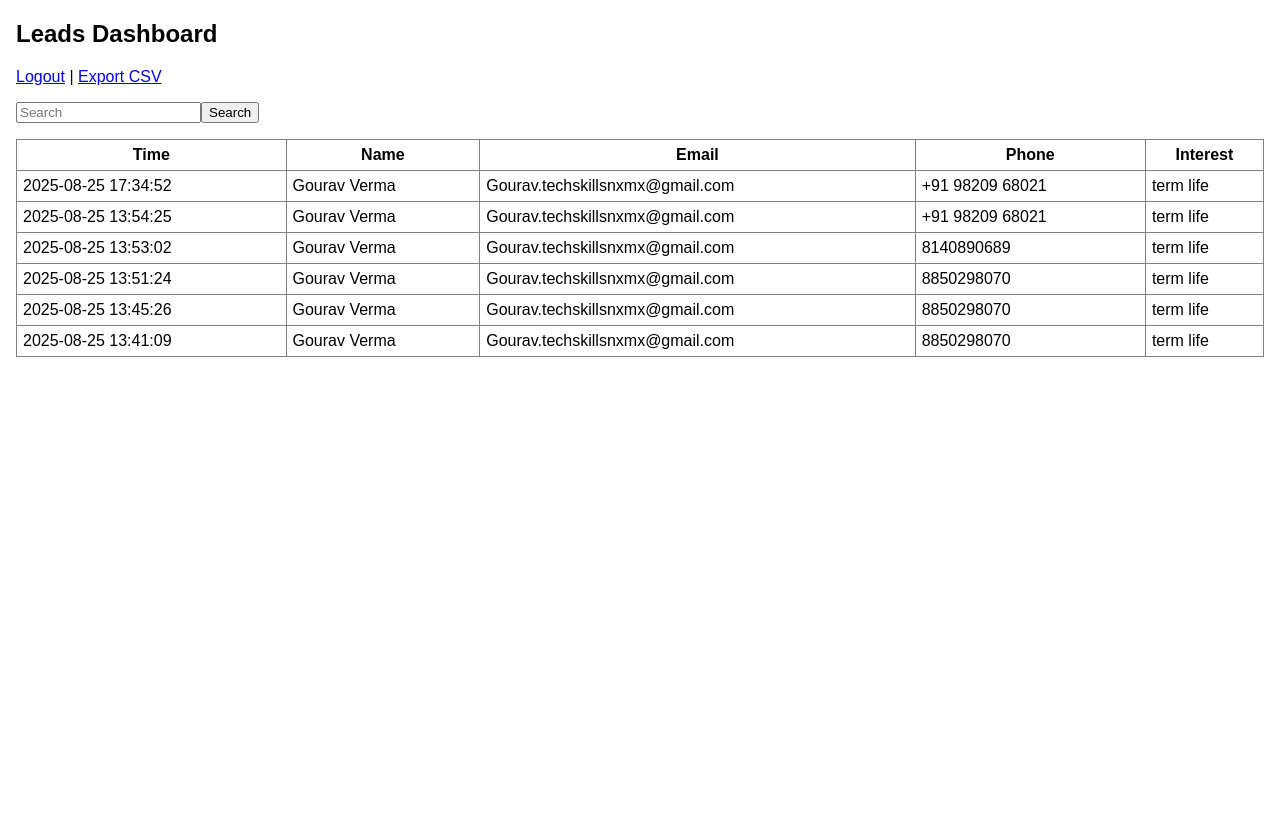
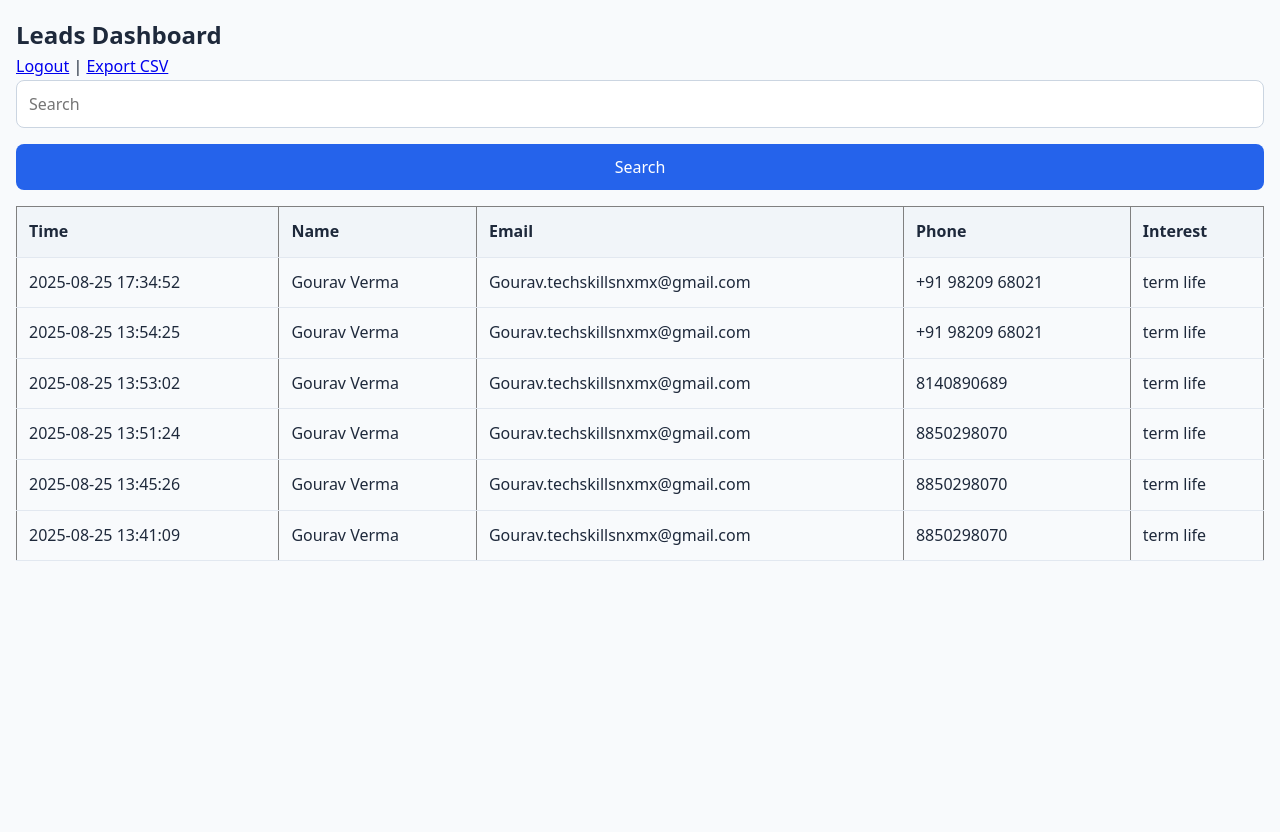
Before and after one commit to gouravtechskillsnxmx/Insurance_RAG_Chatbot, a Flask app: page /dashboard in a window 1280 px wide. Before the commit the page ends 357 px from the top, so only its background shows below. Run offline with Flask 3, Linux system fonts and the light colour scheme; the visitor is signed in with stand-in values (Sample User, id 1); data comes from the database, SQL or seed files in the repository.

Commit message:
Update dashboard.html

```diff
--- a/templates/dashboard.html
+++ b/templates/dashboard.html
@@ -1,4 +1,4 @@
-<!doctype html><html><head><meta charset="utf-8"><title>Dashboard</title></head><body style="font-family:Arial;margin:1rem;">
+<!doctype html><html><head><link rel="stylesheet" href="{{ url_for('static', filename='style.css') }}"> <meta charset="utf-8"><title>Dashboard</title></head><body style="font-family:Arial;margin:1rem;">
 <h2>Leads Dashboard</h2><p><a href="/logout">Logout</a> | <a href="/export">Export CSV</a></p>
 <form method="get"><input name="q" placeholder="Search" value="{{ q }}"><button type="submit">Search</button></form>
 <table border="1" cellpadding="6" cellspacing="0" style="border-collapse:collapse;margin-top:1rem;width:100%"><thead><tr><th>Time</th><th>Name</th><th>Email</th><th>Phone</th><th>Interest</th></tr></thead><tbody>{% for l in leads %}<tr><td>{{ l.created_at }}</td><td>{{ l.name or '-' }}</td><td>{{ l.email or '-' }}</td><td>{{ l.phone }}</td><td>{{ l.interest or '-' }}</td></tr>{% else %}<tr><td colspan="5">No leads</td></tr>{% endfor %}</tbody></table></body></html>
```
